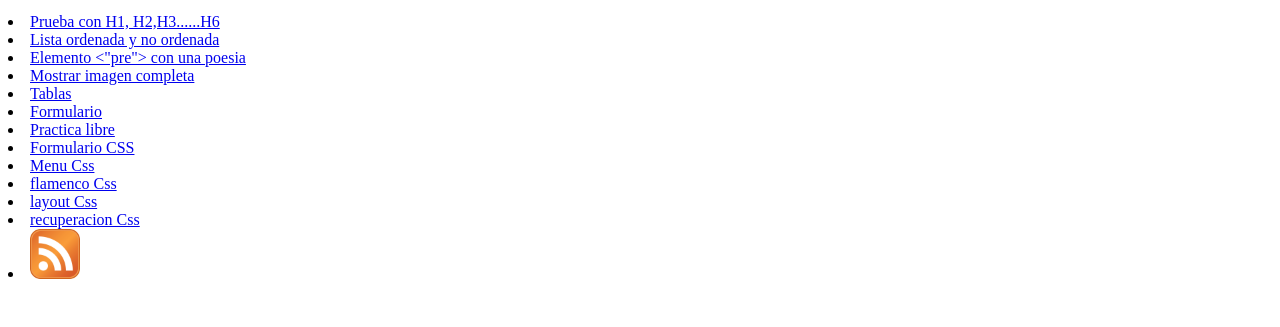
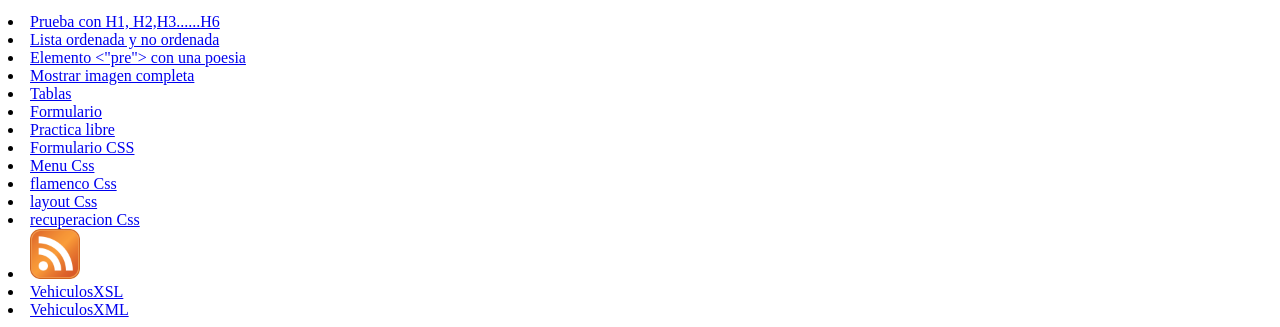
Before and after one commit to jmunsan2612/jmunsan.github.io, a plain HTML site: page index.html in a window 1280 px wide. Shown: the part 506-833 px from the top of the page. Before the commit the page ends 800 px from the top, so only its background shows below. Drawn offline with Linux system fonts and the light colour scheme.

Commit message:
Update index.html

```diff
--- a/index.html
+++ b/index.html
@@ -27,6 +27,7 @@
 				<li> <a href="layout.html" >layout Css</a> </li>
 				<li> <a href="RECUPERACION.css/recuperacion.html" >recuperacion Css</a> </li>
 				<li> <a href="trabajo rss.xml" ><img src="rss.png" height="50" width="50"></a></li>
-
+				<li> <a href="TareaVehiculos.XSL" >VehiculosXSL</a> </li>
+				<li> <a href="TareaVehiculos.XML" >VehiculosXML</a> </li>
 	</body>
 </html>
```
